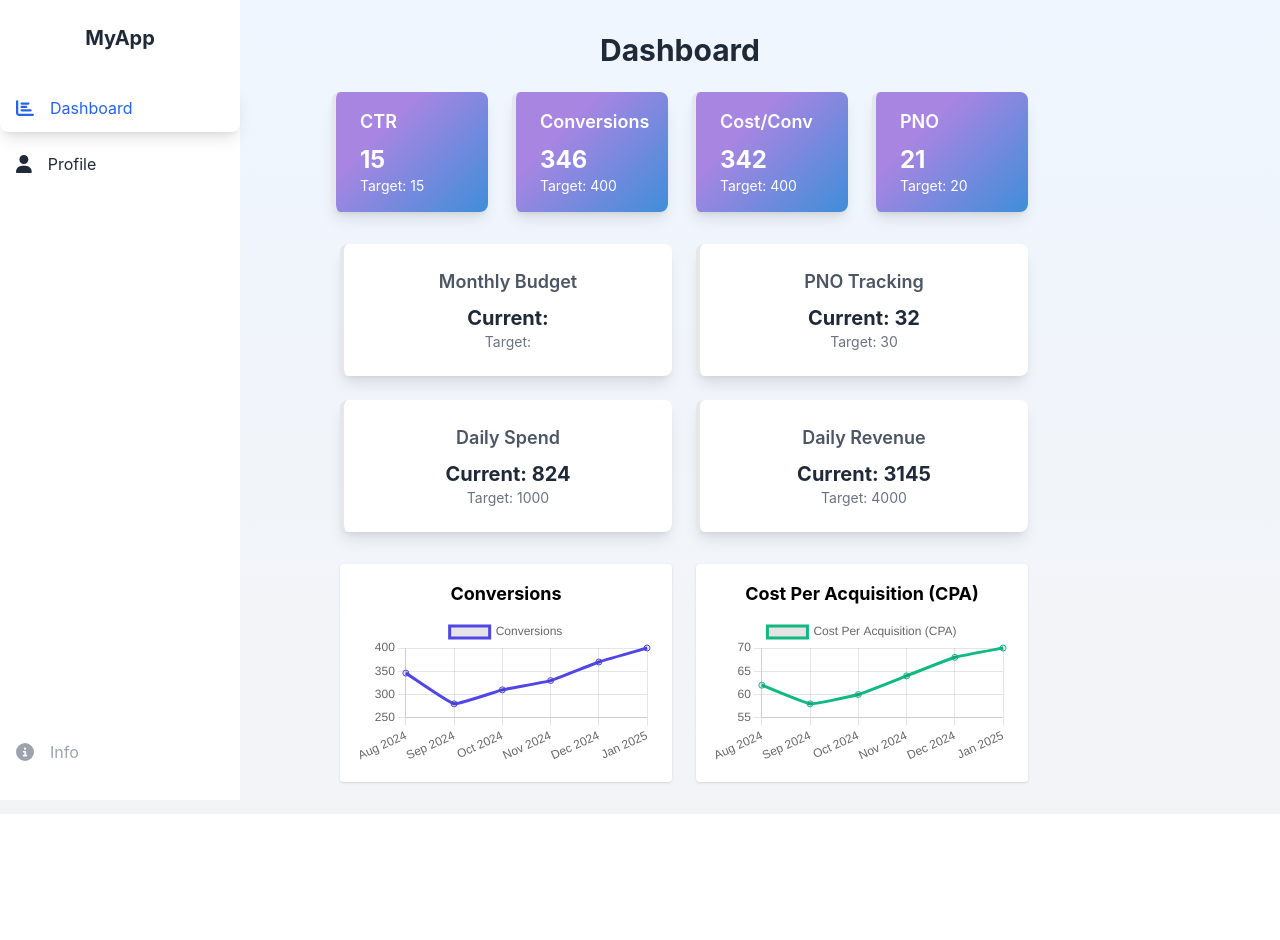
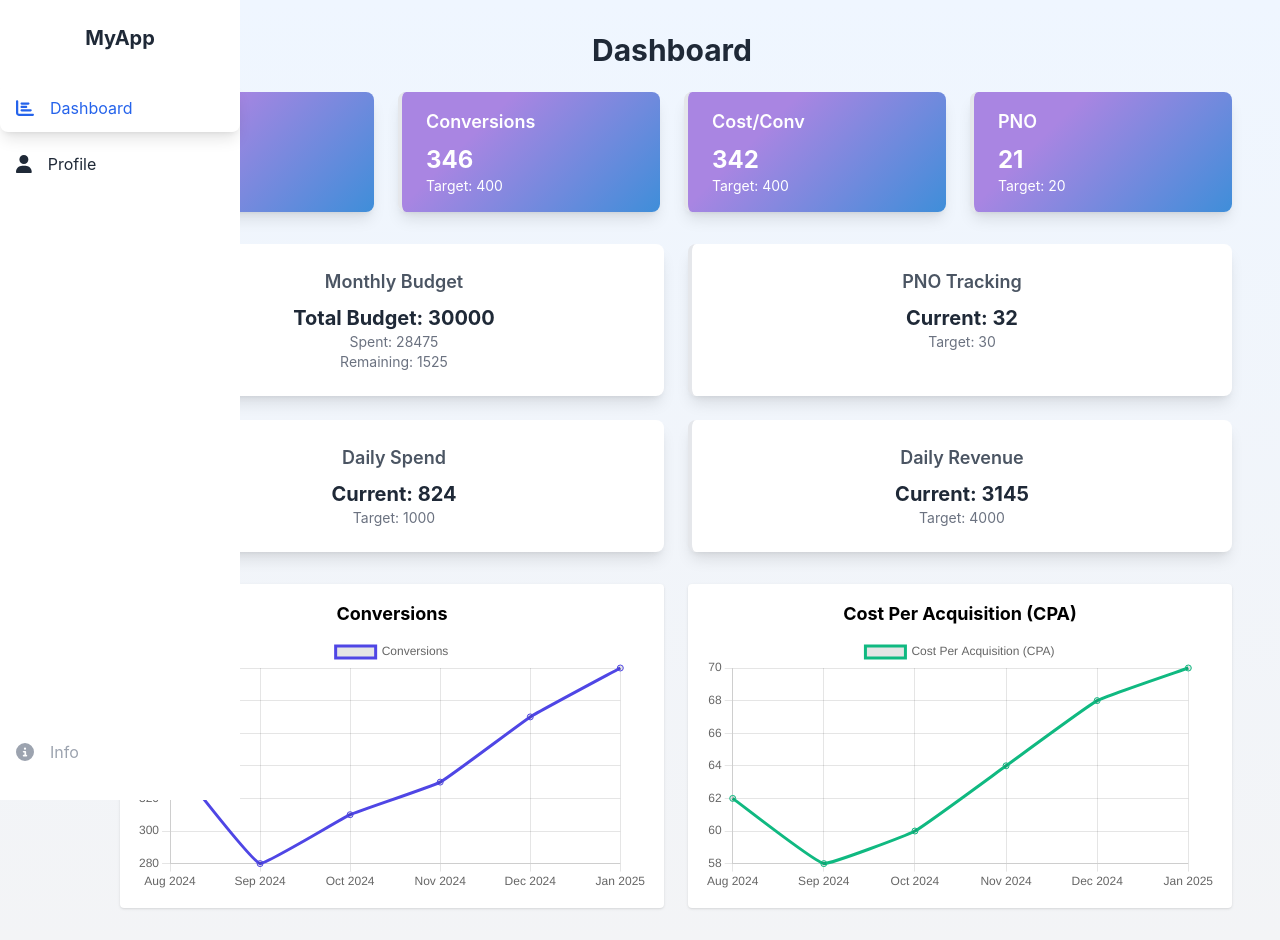
Before and after one commit to TerezzaB/REACT_PerformanceManagement, a React (Vite) app: page /UserDashboard in a window 1280 px wide. Before the commit the page ends 814 px from the top, so only its background shows below. Built offline with nearby package versions, Linux system fonts and the light colour scheme; no server answers; the database is empty; sample sign-in values are in the browser's storage.

Commit message:
13 Color scheme design changes

```diff
--- a/src/App.css
+++ b/src/App.css
@@ -1,8 +1,8 @@
 #root {
   max-width: 1280px;
+  width: 100%;
   margin: 0 auto;
-  padding: 2rem;
-  padding-left: 7rem; /*just temporary dummy idea*/
+  padding: 2rem 3rem 2rem 7rem;
   text-align: center;
 }
 
@@ -22,4 +22,4 @@
 
 
 /* KPI CARDS */
-.kpi-card { background: linear-gradient(135deg, #a985e2 30%, #3f8ed9 100%); }
+.bg_kpi_gradient { background: var(--kpi_gradient) }
--- a/src/components/Header/Header.jsx
+++ b/src/components/Header/Header.jsx
@@ -36,7 +36,6 @@ export default function Header() {
         }`}
       >
         <div className="flex flex-col items-center h-full py-6">
-          {/* App Logo */}
           <div className="mb-8 text-center">
             <h1
               className={`text-xl font-bold transition-opacity ${
--- a/src/components/Modal.jsx
+++ b/src/components/Modal.jsx
@@ -9,7 +9,7 @@ export default function InfoModal ({ isOpen, onClose, content }) {
       <div className="p-6 rounded shadow-lg max-w-full sm:max-w-md md:max-w-lg lg:max-w-xl xl:max-w-2xl max-h-[90vh] overflow-y-auto _modal">
         <h2 className="text-xl font-bold my-3">Info</h2>
         <div className="whitespace-pre-wrap" dangerouslySetInnerHTML={{ __html: content }}></div>
-        <button className="my-6 px-4 py-2 bg-pink-800 text-white rounded" onClick={onClose}>Close</button>
+        <button className="my-6 px-4 py-2 bg_kpi_gradient text-white rounded" onClick={onClose}>Close</button>
       </div>
     </div>,
     document.body
--- a/src/components/user/dashboard/BudgetManagementSection.jsx
+++ b/src/components/user/dashboard/BudgetManagementSection.jsx
@@ -4,7 +4,12 @@ export default function BudgetManagementSection({ budget }) {
   return (
     <div className="grid grid-cols-1 md:grid-cols-2 gap-6">
       {[
-          { title: 'Monthly Budget', data: monthlyBudget, color: 'blue-500' },
+        {
+          title: 'Monthly Budget',
+          data: monthlyBudget,
+          color: 'blue-500',
+          isMonthlyBudget: true,
+        },
         { title: 'PNO Tracking', data: PNOTracking, color: 'green-500' },
         { title: 'Daily Spend', data: dailySpend, color: 'red-500' },
         { title: 'Daily Revenue', data: dailyRevenue, color: 'purple-500' },
@@ -14,10 +19,29 @@ export default function BudgetManagementSection({ budget }) {
           className={`p-6 bg-white shadow-lg rounded-lg border-l-4 border-${item.color} hover:shadow-xl transition-shadow`}
         >
           <h4 className="font-semibold text-gray-600 text-lg">{item.title}</h4>
+
+          {item.isMonthlyBudget ? (
+            <div>
+              <p className="text-xl font-bold text-gray-800 mt-2">
+                Total Budget: {item.data.totalBudget}
+              </p>
+              <p className="text-sm text-gray-500">
+                Spent: {item.data.spent}
+              </p>
+              <p className="text-sm text-gray-500">
+                Remaining: {item.data.remaining}
+              </p>
+            </div>
+          ) : (
+            <div>
               <p className="text-xl font-bold text-gray-800 mt-2">
                 Current: {item.data.current}
               </p>
-            <p className="text-sm text-gray-500">Target: {item.data.target}</p>
+              <p className="text-sm text-gray-500">
+                Target: {item.data.target}
+              </p>
+            </div>
+          )}
         </div>
       ))}
     </div>
--- a/src/components/user/dashboard/ChartSection.jsx
+++ b/src/components/user/dashboard/ChartSection.jsx
@@ -10,7 +10,7 @@ import {
   Legend,
 } from 'chart.js';
 
-// Registrovanie komponentov
+
 ChartJS.register(
   CategoryScale,
   LinearScale,
--- a/src/components/user/dashboard/KPISection.jsx
+++ b/src/components/user/dashboard/KPISection.jsx
@@ -10,7 +10,7 @@ export default function KPISection({ metrics }) {
       {metrics.map((metric, index) => (
         <div
           key={index}
-          className="ps-6 pe-2 py-4 shadow-lg rounded-lg border-l-4 hover:shadow-xl transition-shadow text-left text-white kpi-card"
+          className="ps-6 pe-2 py-4 shadow-lg rounded-lg border-l-4 hover:shadow-xl transition-shadow text-left text-white bg_kpi_gradient"
         >
           <h4 className="font-semibold text-lg">{metric.title}</h4>
           <p className="text-2xl font-bold mt-2">{metric.value}</p>
--- a/src/index.css
+++ b/src/index.css
@@ -17,6 +17,8 @@
 
   background-image: linear-gradient(to bottom, #eff6ff, #f3f4f6);
   min-height: 100vh;
+
+  --kpi_gradient: linear-gradient(135deg, #a985e2 30%, #3f8ed9 100%);
 }
 
 
--- a/src/views/loggedOff/LoginView.jsx
+++ b/src/views/loggedOff/LoginView.jsx
@@ -49,20 +49,20 @@ export default function LogIn() {
             placeholder="Email"
             value={email}
             onChange={(e) => setEmail(e.target.value)}
-            className="w-full p-3 border border-gray-300 rounded-lg focus:outline-none focus:ring-2 focus:ring-pink-500"
+            className="w-full p-3 border border-gray-300 rounded-lg focus:outline-none focus:ring-2 focus:border-purple-400"
           />
           <input
             type="password"
             placeholder="Password"
             value={password}
             onChange={(e) => setPassword(e.target.value)}
-            className="w-full p-3 border border-gray-300 rounded-lg focus:outline-none focus:ring-2 focus:ring-pink-500"
+            className="w-full p-3 border border-gray-300 rounded-lg focus:outline-none focus:ring-2  focus:border-purple-400"
           />
         </div>
 
         <button
           onClick={handleLogin}
-          className="w-full mt-6 bg-pink-500 text-white py-3 rounded-lg font-semibold hover:bg-pink-600 transition duration-200"
+          className="w-full mt-6 bg_kpi_gradient text-white py-3 rounded-lg font-semibold hover:opacity-80 transition duration-200"
         >
           Log In
         </button>
--- a/src/views/loggedOff/SignupView.jsx
+++ b/src/views/loggedOff/SignupView.jsx
@@ -36,29 +36,29 @@ export default function Signup() {
             type="text"
             placeholder="First Name"
             onChange={(e) => setFirstName(e.target.value)}
-            className="w-full p-3 border border-gray-300 rounded-lg focus:outline-none focus:ring-2 focus:ring-pink-500"
+            className="w-full p-3 border border-gray-300 rounded-lg focus:outline-none focus:ring-2 focus:border-purple-400"
           />
           <input
             type="text"
             placeholder="Last Name"
             onChange={(e) => setLastName(e.target.value)}
-            className="w-full p-3 border border-gray-300 rounded-lg focus:outline-none focus:ring-2 focus:ring-pink-500"
+            className="w-full p-3 border border-gray-300 rounded-lg focus:outline-none focus:ring-2  focus:border-purple-400"
           />
           <input
             type="email"
             placeholder="Email"
             onChange={(e) => setEmail(e.target.value)}
-            className="w-full p-3 border border-gray-300 rounded-lg focus:outline-none focus:ring-2 focus:ring-pink-500"
+            className="w-full p-3 border border-gray-300 rounded-lg focus:outline-none focus:ring-2  focus:border-purple-400"
           />
           <input
             type="password"
             placeholder="Password"
             onChange={(e) => setPassword(e.target.value)}
-            className="w-full p-3 border border-gray-300 rounded-lg focus:outline-none focus:ring-2 focus:ring-pink-500"
+            className="w-full p-3 border border-gray-300 rounded-lg focus:outline-none focus:ring-2  focus:border-purple-400"
           />
           <select
             onChange={(e) => setRole(e.target.value)}
-            className="w-full p-3 border border-gray-300 rounded-lg bg-white focus:outline-none focus:ring-2 focus:ring-pink-500"
+            className="w-full p-3 border border-gray-300 rounded-lg bg-white focus:outline-none focus:ring-2  focus:border-purple-400"
           >
             <option value="user">User</option>
             <option value="admin">Admin</option>
@@ -67,7 +67,7 @@ export default function Signup() {
 
         <button
           onClick={handleSignup}
-          className="w-full mt-6 bg-pink-500 text-white py-3 rounded-lg font-semibold hover:bg-pink-600 transition duration-200"
+          className="w-full mt-6 bg_kpi_gradient text-white py-3 rounded-lg font-semibold hover:opacity-80 transition duration-200"
         >
           Sign Up
         </button>
--- a/src/views/user/UserDashboard.jsx
+++ b/src/views/user/UserDashboard.jsx
@@ -2,10 +2,11 @@ import React from 'react';
 import KPISection from '../../components/user/dashboard/KPISection';
 import BudgetManagementSection from '../../components/user/dashboard/BudgetManagementSection';
 import ChartSection from '../../components/user/dashboard/ChartSection';
-import data from '../../data/data.json'; // Dáta z JSON súboru
+import data from '../../data/data.json';
 
 export default function UserDashboardView() {
   const { overview, budgetManagement, charts } = data;
+  console.log(budgetManagement);
 
   const kpiMetrics = Object.keys(overview.metrics).map((key) => ({
     title: key,
@@ -14,7 +15,7 @@ export default function UserDashboardView() {
   }));
 
   return (
-    <div className="">
+    <div>
       <h1 className="text-3xl font-bold text-gray-800 mb-6">Dashboard</h1>
       <div className="space-y-8 space-x-2">
         <KPISection metrics={kpiMetrics} />
```
Lines whose indentation alone changed are shown as unchanged.
